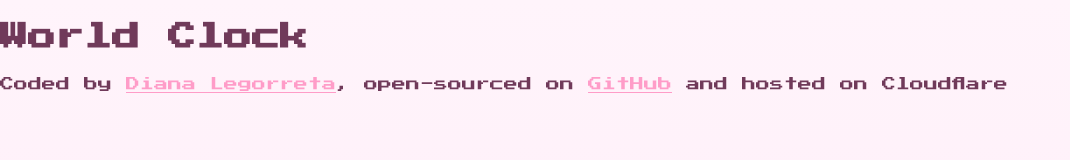
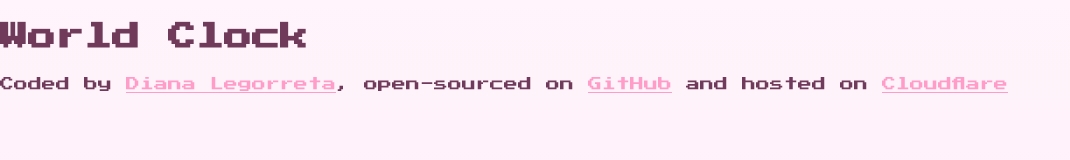
Before and after one commit to di-legorreta/world-clock-project, a plain HTML site: page index.html in a window 1280 px wide. Shown: the whole page, without its empty margins (0-1070 px from the left). Drawn offline with nearby package versions, Linux system fonts and the light colour scheme.

Commit message:
cloudflare link

```diff
--- a/index.html
+++ b/index.html
@@ -32,7 +32,10 @@
             target="_blank"
             >GitHub</a
          >
-         and hosted on Cloudflare
+         and hosted on
+         <a href="https://world-clock-project.pages.dev/" target="_blank"
+            >Cloudflare</a
+         >
       </footer>
       <script src="src/index.js"></script>
    </body>
```
